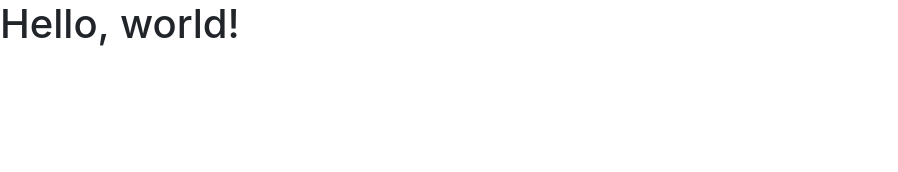
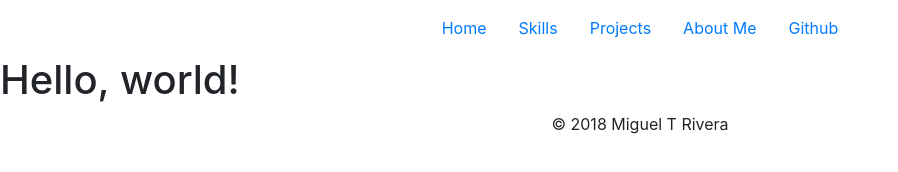
Before and after one commit to mtrivera/portfolio, a plain HTML site: page about-me.html in a window 1280 px wide. Shown: the whole page, without its empty margins (0-898 px from the left). Drawn offline with nearby package versions, Linux system fonts and the light colour scheme.

Commit message:
Add navigation and footer

```diff
--- a/about-me.html
+++ b/about-me.html
@@ -11,6 +11,18 @@
     <title>About Me | Miguel T Rivera | Portfolio</title>
   </head>
   <body>
+    <!-- Navigation Menu -->
+    <nav class="navbar navbar-expand-lg navbar-light bg-white justify-content-center">
+      <a class="nav-link" href="./index.html">Home</a>
+      <a class="nav-link" href="./skills.html">Skills</a>
+      <a class="nav-link" href="./projects.html">Projects</a>
+      <a class="nav-link" href="./about-me.html">About Me</a>
+      <a class="nav-link" href="https://github.com/mtrivera" target="_blank">Github</a>
+    </nav>
     <h1>Hello, world!</h1>
+    <!-- Footer -->
+    <footer>
+      <p class="copyright text-center">&copy; 2018 Miguel T Rivera</p>
+    </footer>
   </body>
 </html>
```
Also changed, not shown: index.html (+12 -0 lines), projects.html (+12 -0 lines), skills.html (+12 -0 lines).
